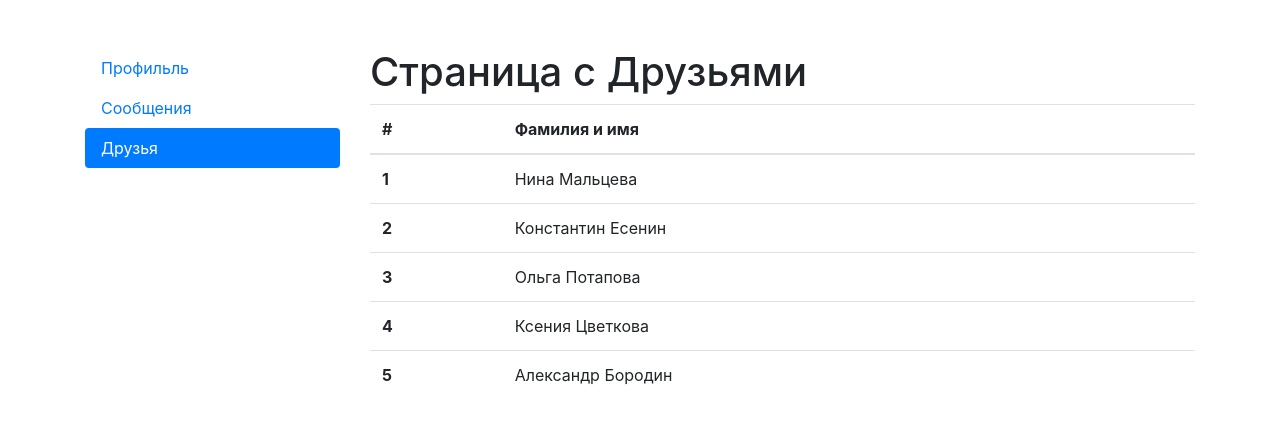
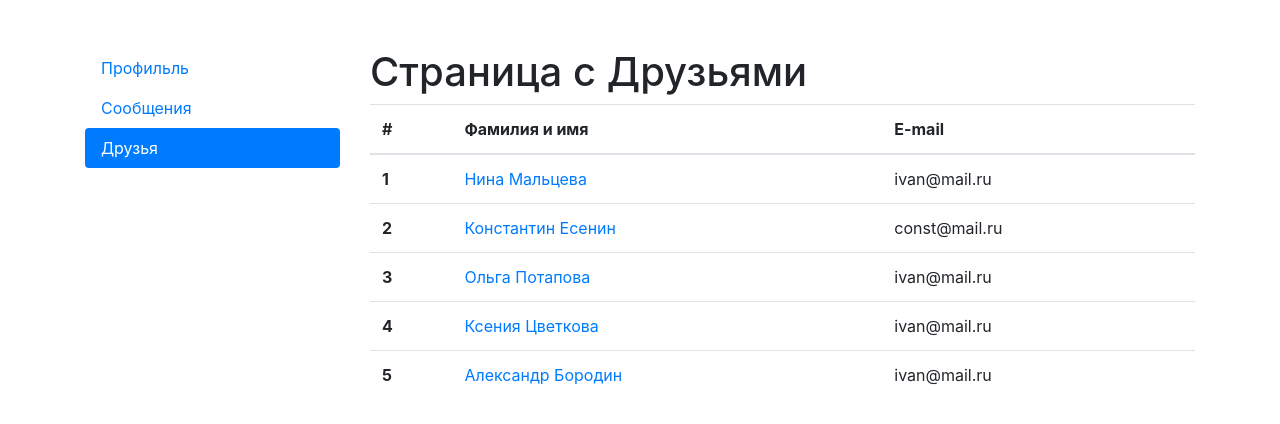
Before and after one commit to nappelbaum/react-app-lite, a React (Create React App) app: page /friends in a window 1280 px wide. Shown: the top 424 px of the page. Built offline with nearby package versions, Linux system fonts and the light colour scheme.

Commit message:
change load users

```diff
--- a/src/App.jsx
+++ b/src/App.jsx
@@ -28,7 +28,7 @@ function App(props) {
               element={<h1>Выбирайте из пунктов меню слева</h1>}
             />
             <Route
-              path="/profile"
+              path="/profile/*"
               element={<Profile function={props.functions.key_getUser} />}
             />
             <Route path="/messages" element={<Messages />} />
--- a/src/components/Friends.jsx
+++ b/src/components/Friends.jsx
@@ -1,8 +1,15 @@
+import { NavLink } from "react-router-dom";
+
 const TableRow = (props) => {
   return (
     <tr>
       <th scope="row">{props.index + 1}</th>
-      <td>{props.name} {props.lastname}</td>
+      <td>
+        <NavLink to={"/profile/" + props.id}>
+          {props.name} {props.lastname}
+        </NavLink>
+      </td>
+      <td>{props.email}</td>
     </tr>
   );
 };
@@ -13,7 +20,16 @@ export const Friends = (props) => {
   let userCount = Object.keys(users).length;
   let userRow = [];
   for (let i = 0; i < userCount; i++) {
-    userRow.push(<TableRow index={i} name={users[i].name} lastname={users[i].lastname} key={i}/>)
+    userRow.push(
+      <TableRow
+        index={i}
+        name={users[i].name}
+        lastname={users[i].lastname}
+        key={i}
+        email={users[i].email}
+        id={users[i].id}
+      />
+    );
   }
   return (
     <>
@@ -23,6 +39,7 @@ export const Friends = (props) => {
           <tr>
             <th scope="col">#</th>
             <th scope="col">Фамилия и имя</th>
+            <th scope="col">E-mail</th>
           </tr>
         </thead>
         <tbody>{userRow}</tbody>
--- a/src/components/Profile.jsx
+++ b/src/components/Profile.jsx
@@ -2,8 +2,10 @@
 import styles from "./Profile.module.css";
 
 export const Profile = (props) => {
- let user = props.function();
-//  console.log(user);
+  let userId = location.pathname.split("/")[2];
+  let user = props.function(userId);
+  console.log(userId);
+
   return (
     <div className="row">
       <div className="col-md-4">
@@ -11,9 +13,15 @@ export const Profile = (props) => {
       </div>
       <div className="col-md-8">
         <h2 className={styles.name}>
-          Фамилия и имя: <span>{user.name} {user.lastname}</span>
+          Фамилия и имя:{" "}
+          <span>
+            {user.name} {user.lastname}
+          </span>
         </h2>
-        <p className={styles.id} style={{fontWeight: 700, backgroundColor: "green"}}>
+        <p
+          className={styles.id}
+          style={{ fontWeight: 700, backgroundColor: "green" }}
+        >
           Id: <span>{user.id}</span>
         </p>
         <p className={styles.mail}>
--- a/src/state.jsx
+++ b/src/state.jsx
@@ -1,4 +1,3 @@
-
 const user = {
   id: "1",
   name: "Иван",
@@ -9,14 +8,54 @@ const user = {
 };
 
 const users = {
-  0: { name: "Нина", lastname: "Мальцева" },
-  1: { name: "Константин", lastname: "Есенин" },
-  2: { name: "Ольга", lastname: "Потапова" },
-  3: { name: "Ксения", lastname: "Цветкова" },
-  4: { name: "Александр", lastname: "Бородин" },
+  0: {
+    id: 5,
+    name: "Нина",
+    lastname: "Мальцева",
+    email: "ivan@mail.ru",
+    avatar:
+      "https://images.unsplash.com/photo-1633332755192-727a05c4013d?ixlib=rb-4.0.3&ixid=MnwxMjA3fDB8MHxzZWFyY2h8Mnx8dXNlcnxlbnwwfHwwfHw%3D&w=300&q=70",
+  },
+  1: {
+    id: 15,
+    name: "Константин",
+    lastname: "Есенин",
+    email: "const@mail.ru",
+    avatar:
+      "https://images.unsplash.com/photo-1633332755192-727a05c4013d?ixlib=rb-4.0.3&ixid=MnwxMjA3fDB8MHxzZWFyY2h8Mnx8dXNlcnxlbnwwfHwwfHw%3D&w=300&q=70",
+  },
+  2: {
+    id: 25,
+    name: "Ольга",
+    lastname: "Потапова",
+    email: "ivan@mail.ru",
+    avatar:
+      "https://images.unsplash.com/photo-1633332755192-727a05c4013d?ixlib=rb-4.0.3&ixid=MnwxMjA3fDB8MHxzZWFyY2h8Mnx8dXNlcnxlbnwwfHwwfHw%3D&w=300&q=70",
+  },
+  3: {
+    id: 35,
+    name: "Ксения",
+    lastname: "Цветкова",
+    email: "ivan@mail.ru",
+    avatar:
+      "https://images.unsplash.com/photo-1633332755192-727a05c4013d?ixlib=rb-4.0.3&ixid=MnwxMjA3fDB8MHxzZWFyY2h8Mnx8dXNlcnxlbnwwfHwwfHw%3D&w=300&q=70",
+  },
+  4: {
+    id: 45,
+    name: "Александр",
+    lastname: "Бородин",
+    email: "ivan@mail.ru",
+    avatar:
+      "https://images.unsplash.com/photo-1633332755192-727a05c4013d?ixlib=rb-4.0.3&ixid=MnwxMjA3fDB8MHxzZWFyY2h8Mnx8dXNlcnxlbnwwfHwwfHw%3D&w=300&q=70",
+  },
 };
 
-export function getUser() {
+export function getUser(userId) {
+  for (let i = 0; i < Object.keys(users).length; i++) {
+    if (users[i].id == userId) {
+      return users[i];
+    }
+  }
   return user;
 }
 
```
